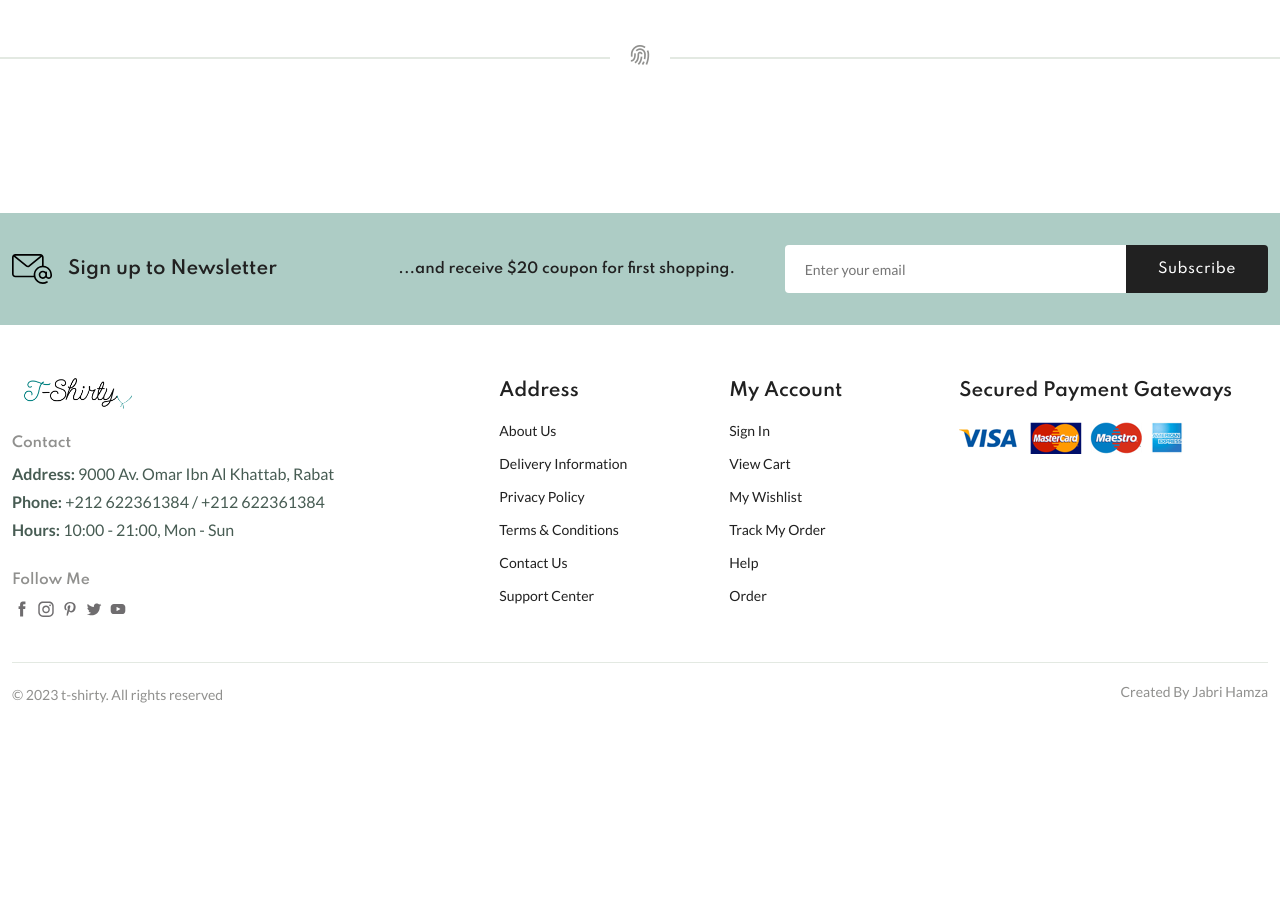
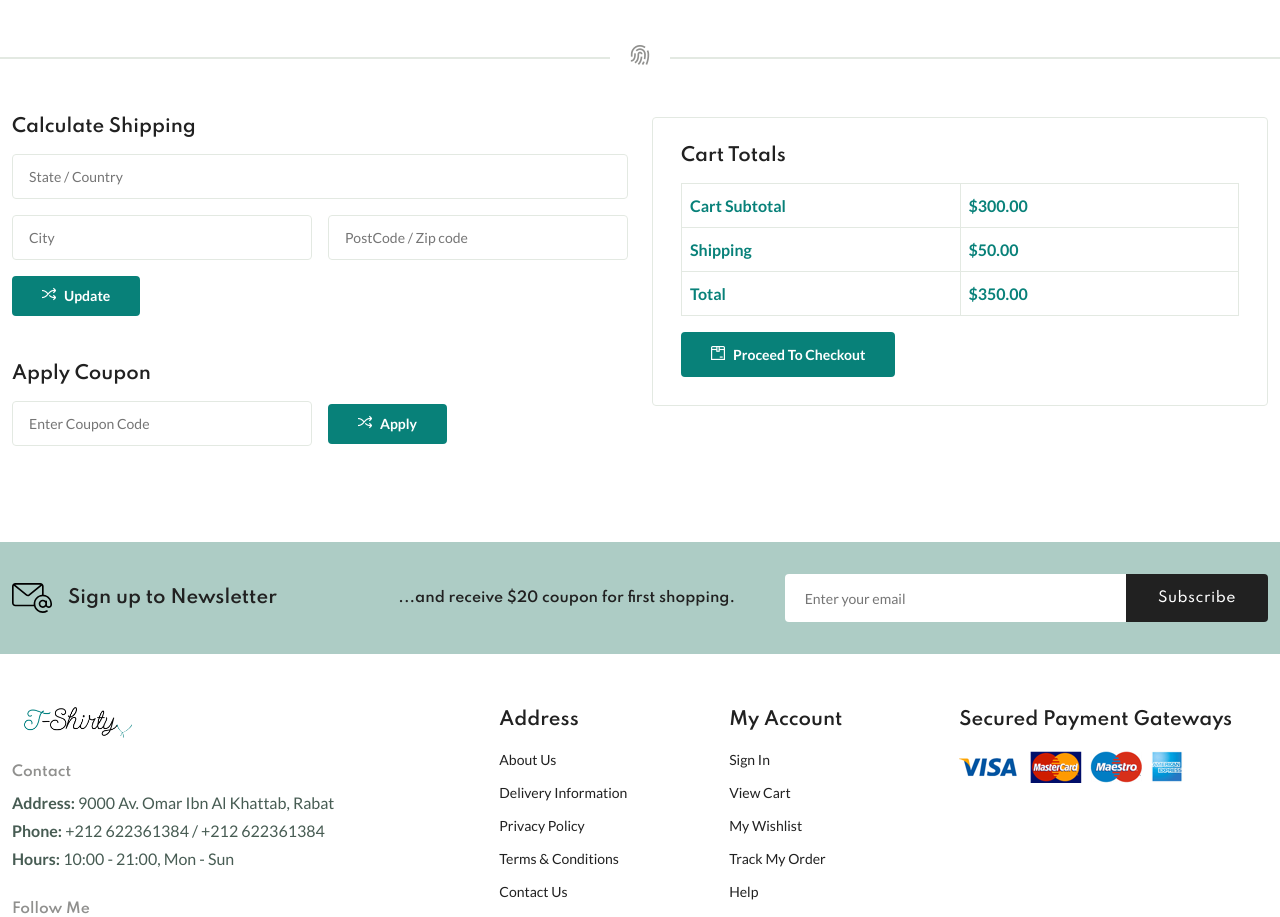
Before and after one commit to HamzaJabri99/t-shirty, a plain HTML site: page cart.html in a window 1280 px wide. Shown: the part 829-1746 px from the top of the page. Before the commit the page ends 1556 px from the top, so only its background shows below. Drawn offline with nearby package versions, Linux system fonts and the light colour scheme; files whose address does not match are found by name.

Commit message:
finishing cart page design

```diff
--- a/assets/css/styles.css
+++ b/assets/css/styles.css
@@ -1331,3 +1331,52 @@ table {
     position: relative;
     z-index: 10;
 }
+
+.cart__group {
+    grid-template-columns: repeat(auto-fit, minmax(300px, 1fr));
+    align-items: flex-start;
+}
+
+.cart__shipping .section__title,
+.cart__coupon .section__title,
+.cart__total .section__title {
+    font-size: var(--large-font-size);
+    margin-bottom: 1rem;
+}
+
+.cart__coupon {
+    margin-top: 3rem;
+}
+
+.coupon__form .form__group {
+    align-items: center;
+}
+
+.cart__total {
+    border: 1px solid var(--border-color-alt);
+    border-radius: 0.25rem;
+    padding: 1.75rem;
+}
+
+.cart__total-table {
+    margin-bottom: 1rem;
+}
+
+.cart__total-table tr td {
+    border: 1px solid var(--border-color-alt);
+    padding: 0.75rem 0.5rem;
+    width: 50%;
+}
+
+.cart__total-title {
+    font-size: var(--small-font-size);
+}
+
+.cart__total-price {
+    color: var(--main-color);
+    font-weight: var(--weight-700);
+}
+
+.cart__total .btn {
+    display: inline-flex;
+}
--- a/cart.html
+++ b/cart.html
@@ -198,7 +198,71 @@
           </a>
         </div>
         <div class="devider">
-            <i class="fi fi-rs-fingerprint"></i>
+          <i class="fi fi-rs-fingerprint"></i>
+        </div>
+        <div class="cart__group container grid">
+          <div>
+            <div class="cart__shipping">
+              <h3 class="section__title">Calculate Shipping</h3>
+              <form action="" class="form grid">
+                <input
+                  type="text"
+                  placeholder="State / Country"
+                  class="form__input"
+                />
+                <div class="form__group grid">
+                  <input type="text" placeholder="City" class="form__input" />
+                  <input
+                    type="text"
+                    placeholder="PostCode / Zip code"
+                    class="form__input"
+                  />
+                </div>
+                <div class="form__btn">
+                  <button class="btn flex btn--sm">
+                    <i class="fi-rs-shuffle"></i> Update
+                  </button>
+                </div>
+              </form>
+            </div>
+            <div class="cart__coupon">
+              <h3 class="section__title">Apply Coupon</h3>
+              <form action="" class="coupon__form form grid">
+                <div class="form__group grid">
+                  <input
+                    type="text"
+                    class="form__input"
+                    placeholder="Enter Coupon Code"
+                  />
+                  <div class="form__btn">
+                    <button class="btn flex btn--sm">
+                      <i class="fi-rs-shuffle"></i> Apply
+                    </button>
+                  </div>
+                </div>
+              </form>
+            </div>
+          </div>
+          <div class="cart__total">
+            <h3 class="section__title">Cart Totals</h3>
+            <table class="cart__total-table">
+              <tr>
+                <td><span class="cart__total-price">Cart Subtotal</span></td>
+                <td><span class="cart__total-price">$300.00</span></td>
+              </tr>
+              <tr>
+                <td><span class="cart__total-price">Shipping</span></td>
+                <td><span class="cart__total-price">$50.00</span></td>
+              </tr>
+              <tr>
+                <td><span class="cart__total-price">Total</span></td>
+                <td><span class="cart__total-price">$350.00</span></td>
+              </tr>
+            </table>
+            <a href="checkout.html" class="btn flex btn--md">
+              <i class="fi fi-rs-box-alt"></i> Proceed To Checkout
+            </a>
+          </div>
         </div>
       </section>
 
```
